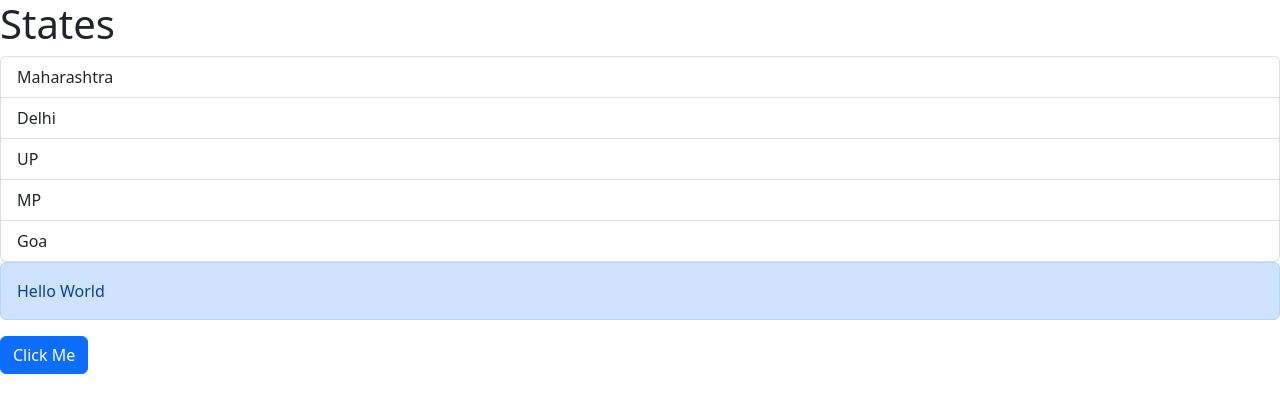
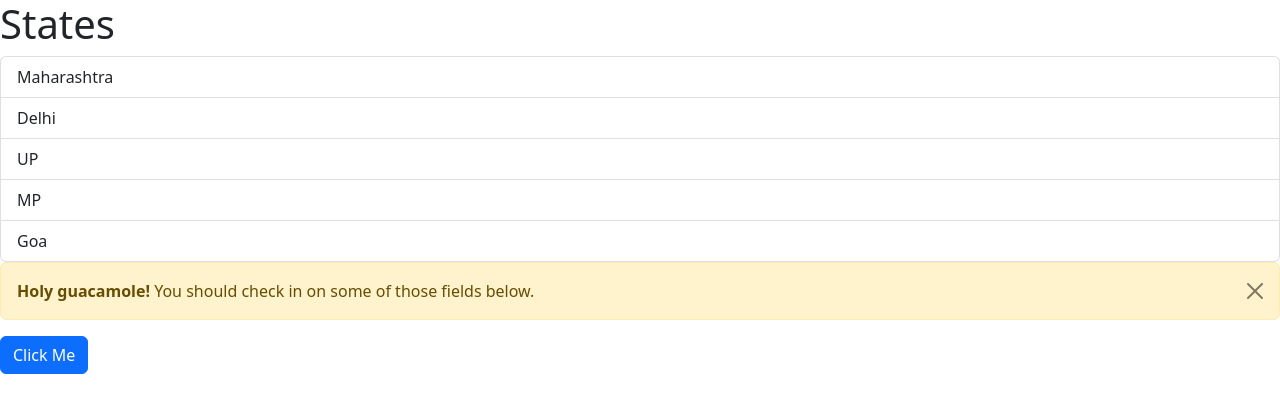
Before and after one commit to jaymanale/Game-Db-App, a React (Vite) app: page / in a window 1280 px wide. Both pictures are taken after a click on the button "Click Me". Shown: the top 412 px of the page. Built offline with nearby package versions, Linux system fonts and the light colour scheme.

Commit message:
Hide or Show alert based on click event

```diff
--- a/src/App.tsx
+++ b/src/App.tsx
@@ -1,3 +1,4 @@
+import { useState } from "react";
 import Alert from "./components/Alert";
 import Button from "./components/Button";
 import ListGroup from "./components/ListGroup";
@@ -5,8 +6,14 @@ import ListGroup from "./components/ListGroup";
 function App() {
   let states = ["Maharashtra", "Delhi", "UP", "MP", "Goa"];
 
+  const [alertVisible, setAlertVisible] = useState(false);
+
   const handleSelectedItem = (item: string) => {
     console.log(item);
+  };
+
+  const handleHideAlert = () => {
+    setAlertVisible(!alertVisible);
   };
 
   return (
@@ -18,10 +25,14 @@ function App() {
           onSelectItem={handleSelectedItem}
         />
       </div>
-      <Alert>
-        Hello <span>World</span>
-      </Alert>
-      <Button onButtonClick={() => console.log("CLICKED")} heading="Click Me" />
+      {alertVisible && (
+        <Alert onClose={handleHideAlert}>
+          <strong>Holy guacamole!</strong> You should check in on some of those
+          fields below.
+        </Alert>
+      )}
+
+      <Button onButtonClick={handleHideAlert} heading="Click Me" />
     </>
   );
 }
--- a/src/components/Alert.tsx
+++ b/src/components/Alert.tsx
@@ -2,10 +2,25 @@ import React, { ReactNode } from "react";
 
 interface Props {
   children: ReactNode;
+  onClose: () => void;
 }
 
-const Alert = ({ children }: Props) => {
-  return <div className="alert alert-primary">{children}</div>;
+const Alert = ({ children, onClose }: Props) => {
+  return (
+    <div
+      className="alert alert-warning alert-dismissible fade show"
+      role="alert"
+    >
+      {children}
+      <button
+        type="button"
+        className="btn-close"
+        data-bs-dismiss="alert"
+        aria-label="Close"
+        onClick={onClose}
+      ></button>
+    </div>
+  );
 };
 
 export default Alert;
```
